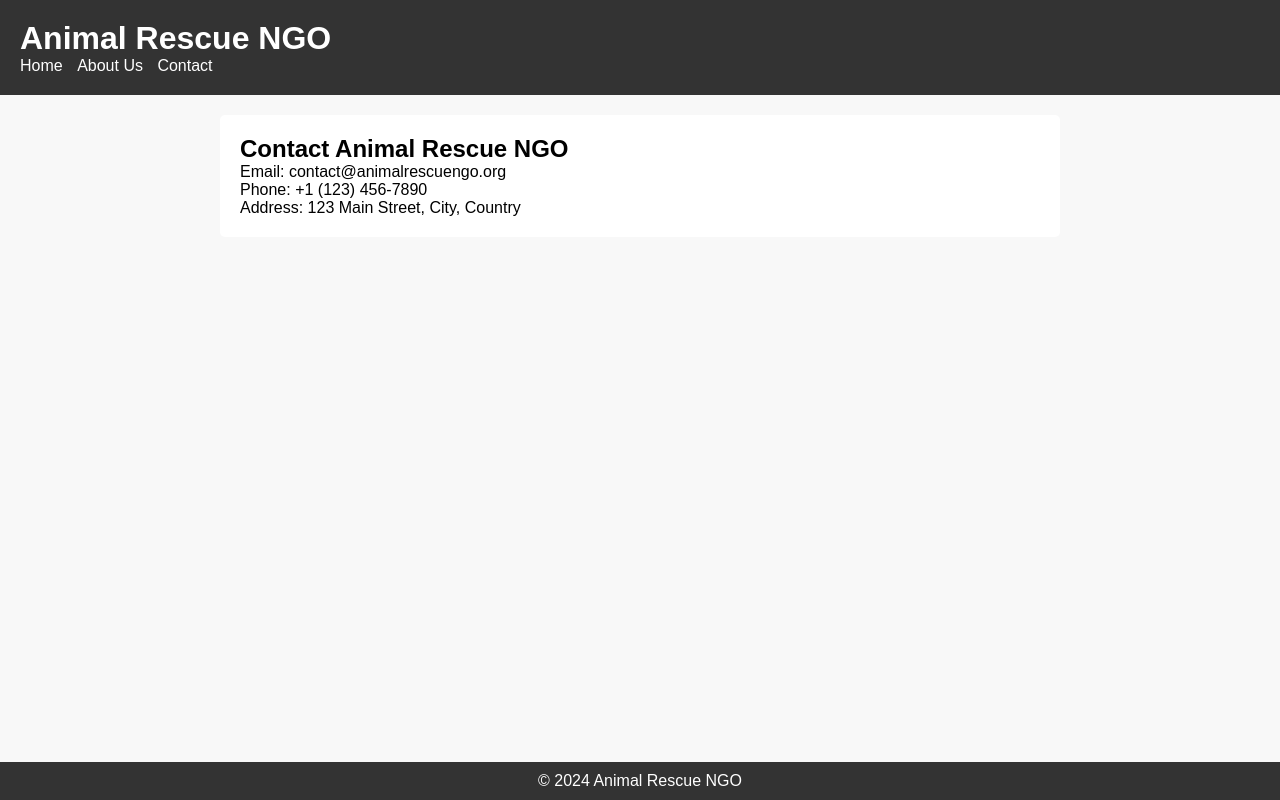
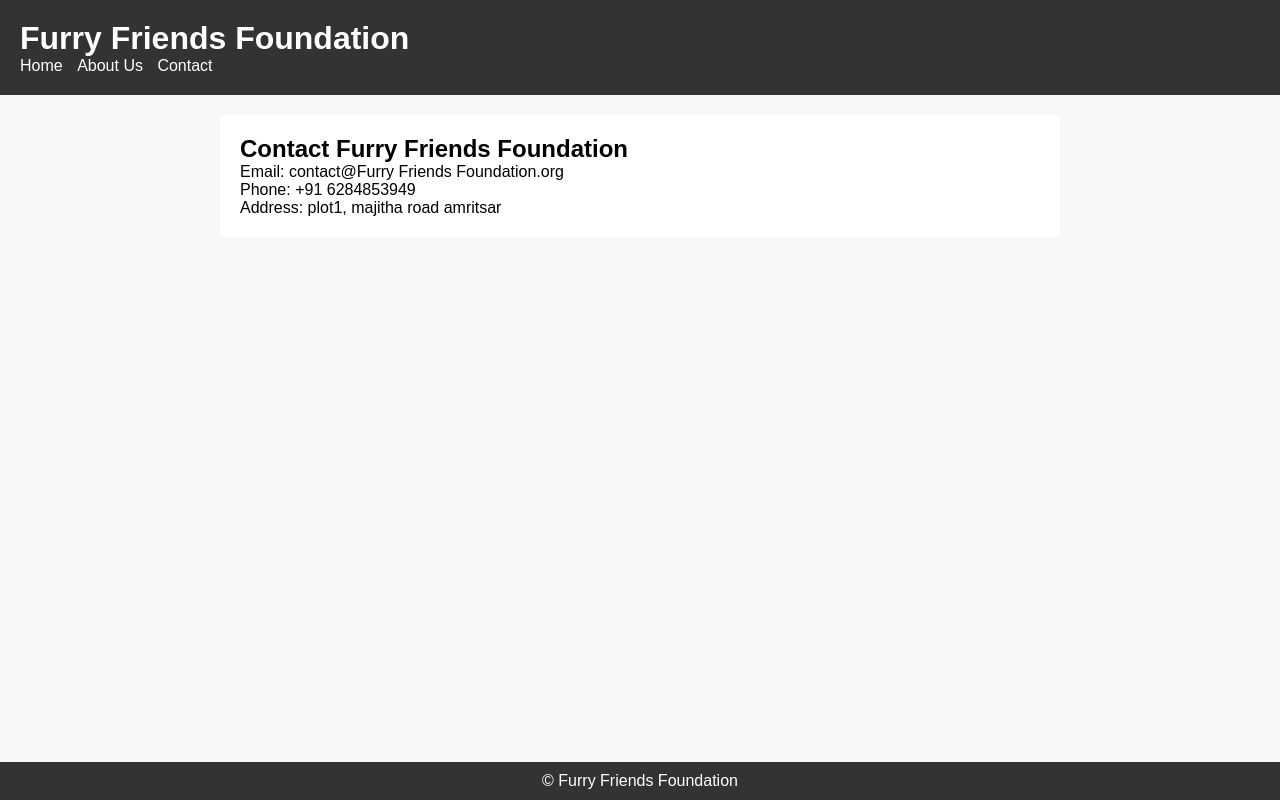
Before and after one commit to harsita-saini/ngo, a plain HTML site: page contact.html in a window 1280 px wide. Drawn offline with Linux system fonts and the light colour scheme.

Commit message:
Add files via upload

```diff
--- a/contact.html
+++ b/contact.html
@@ -8,7 +8,7 @@
 </head>
 <body>
   <header>
-    <h1>Animal Rescue NGO</h1>
+    <h1>Furry Friends Foundation</h1>
     <nav>
       <ul>
         <li><a href="index.html">Home</a></li>
@@ -19,14 +19,14 @@
   </header>
 
   <div class="container">
-    <h2>Contact Animal Rescue NGO</h2>
-    <p>Email: contact@animalrescuengo.org</p>
-    <p>Phone: +1 (123) 456-7890</p>
-    <p>Address: 123 Main Street, City, Country</p>
+    <h2>Contact Furry Friends Foundation</h2>
+    <p>Email: contact@Furry Friends Foundation.org</p>
+    <p>Phone: +91 6284853949</p>
+    <p>Address: plot1, majitha road amritsar</p>
   </div>
 
   <footer>
-    <p>&copy; 2024 Animal Rescue NGO</p>
+    <p>&copy; Furry Friends Foundation</p>
   </footer>
 </body>
 </html>
```
Also changed, not shown: index.html (+5 -5 lines).
